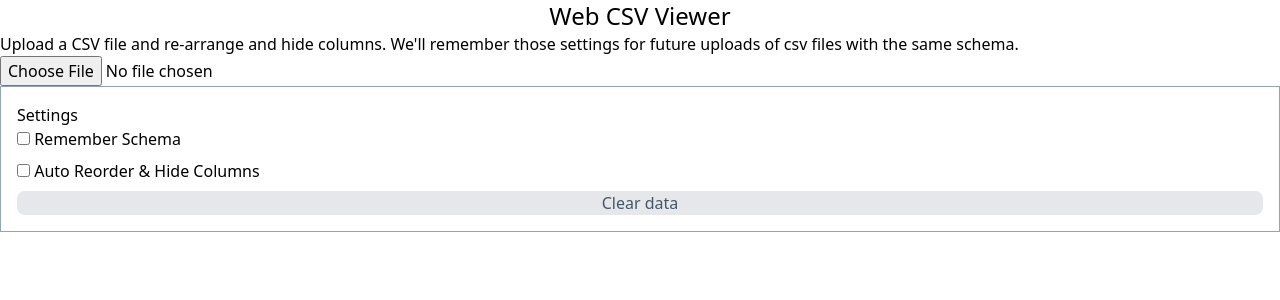
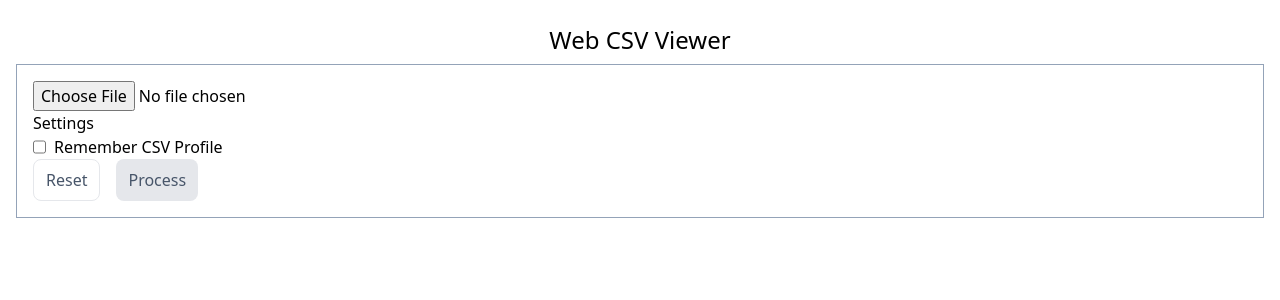
Before and after one commit to imarrsh/web-csv-viewer, a React (Vite) app: page / in a window 1280 px wide. Shown: the top 300 px of the page. Built offline with nearby package versions, Linux system fonts and the light colour scheme.

Commit message:
refactor form elements and handling - extract Viewer - clear data

```diff
--- a/src/App.tsx
+++ b/src/App.tsx
@@ -1,39 +1,14 @@
-import type { ParseError, ParseMeta, ParseResult } from 'papaparse';
-import { useState } from 'react';
-import FileInput from '~/components/FileInput';
-import Settings from '~/components/Settings';
-import Sheet from '~/components/Sheet';
-import { CsvRow } from '~/data/types';
+import Viewer from './components/Viewer';
 
 function App() {
-	const [data, setData] = useState<CsvRow[]>([]);
-	const [errors, setErrors] = useState<ParseError[]>([]);
-	const [meta, setMeta] = useState<ParseMeta>();
-
-	const handleFileLoaded = (data: ParseResult<unknown>) => {
-		const { data: rows, meta, errors } = data;
-
-		setData(rows as CsvRow[]);
-		setMeta(meta);
-		setErrors(errors);
-	};
-
-	const clear = () => {
-		setData([]);
-		setMeta(undefined);
-		setErrors([]);
-	};
-
 	return (
-		<div>
-			<h1 className="text-center text-2xl">Web CSV Viewer</h1>
-			<p>
+		<div className="p-4">
+			<h1 className="text-center text-2xl m-2">Web CSV Viewer</h1>
+			{/* <p className="mb-4">
 				Upload a CSV file and re-arrange and hide columns. We'll remember those settings for future uploads of csv files
 				with the same schema.
-			</p>
-			<FileInput onFileLoaded={handleFileLoaded} />
-			<Settings onClear={clear} />
-			{data && data.length > 0 && meta && meta?.fields && <Sheet data={data} columns={meta?.fields} />}
+			</p> */}
+			<Viewer />
 		</div>
 	);
 }
--- /dev/null
+++ b/src/components/Form/CsvInput.tsx
@@ -0,0 +1,30 @@
+import { parse, ParseResult } from 'papaparse';
+import TextFileInput, { FileMeta } from './TextFileInput';
+
+interface CsvInputProps {
+	onValueParsed?: (parseResult: ParseResult<unknown> & { fileMeta?: FileMeta }) => void;
+}
+
+const CsvInput = ({ onValueParsed }: CsvInputProps) => {
+	const processCsv = (csv: string) => {
+		try {
+			return parse(csv, {
+				header: true,
+				skipEmptyLines: true,
+			});
+		} catch (ex) {
+			console.error(`Couldn't parse csv`, ex);
+		}
+	};
+
+	const handleChange = ({ value, meta }: { value: string; meta?: FileMeta }) => {
+		const csv = processCsv(value);
+		if (csv) {
+			onValueParsed?.({ ...csv, fileMeta: meta });
+		}
+	};
+
+	return <TextFileInput onChangeValue={handleChange} />;
+};
+
+export default CsvInput;
--- /dev/null
+++ b/src/components/Form/Settings.tsx
@@ -0,0 +1,78 @@
+import { ChangeEvent, useState } from 'react';
+import { AppSettings } from '~/data/types';
+
+interface SettingsProps {
+	settings?: AppSettings;
+}
+
+const Settings = ({ settings }: SettingsProps) => {
+	const [remember, setRemember] = useState(false);
+	const [rememberHidden, setRememberHidden] = useState(false);
+	const [rememberSort, setRememberSort] = useState(false);
+
+	const handleRememberChange = (e: ChangeEvent<HTMLInputElement>) => {
+		if (e.target.checked) {
+			setRemember(true);
+		} else {
+			[setRemember, setRememberHidden, setRememberSort].forEach((set) => set(false));
+		}
+	};
+
+	return (
+		<>
+			<div>
+				<h2>Settings</h2>
+			</div>
+			<div className="flex flex-col gap-2">
+				<label className="flex gap-2" htmlFor="remember-schema">
+					<input
+						type="checkbox"
+						name="remember-schema"
+						id="remember-schema"
+						checked={remember}
+						onChange={handleRememberChange}
+					/>
+					<span>Remember CSV Profile</span>
+				</label>
+				{remember && (
+					<>
+						<label className="flex flex-col" htmlFor="profile-name">
+							<span>Profile Name</span>
+							<input
+								className="border border-gray-500 rounded-md px-3 py-2"
+								disabled={!remember}
+								id="profile-name"
+								name="profile-name"
+								type="text"
+							/>
+						</label>
+						<label className="flex gap-2" htmlFor="remember-hidden">
+							<input
+								type="checkbox"
+								name="remember-hidden"
+								id="remember-hidden"
+								disabled={!remember}
+								checked={rememberHidden}
+								onChange={(e) => setRememberHidden(e.target.checked)}
+							/>
+							<span>Remember Hidden Columns</span>
+						</label>
+						<label className="flex gap-2" htmlFor="remember-sort">
+							<input
+								type="checkbox"
+								name="remember-sort"
+								id="remember-sort"
+								disabled={!remember}
+								checked={rememberSort}
+								onChange={(e) => setRememberSort(e.target.checked)}
+							/>
+							<span>Remember Column Sort</span>
+						</label>
+					</>
+				)}
+			</div>
+		</>
+	);
+};
+
+export default Settings;
--- /dev/null
+++ b/src/components/Form/TextFileInput.tsx
@@ -0,0 +1,53 @@
+const getFileMetadata = (file: File) => {
+	const { name, size, lastModified, type } = file;
+	return {
+		name,
+		size,
+		lastModified,
+		type,
+	};
+};
+
+export type FileMeta = ReturnType<typeof getFileMetadata>;
+
+interface TextFileInputProps {
+	onChangeValue?: (changeResult: { value: string; meta?: FileMeta }) => void;
+}
+
+const TextFileInput = ({ onChangeValue }: TextFileInputProps) => {
+	const handleReadText = (file: File) => {
+		const reader = new FileReader();
+
+		reader.onload = (e) => {
+			// assume string for now, since we're working with csv
+			const csv = e.target?.result as string;
+			if (csv) {
+				console.log(file);
+				onChangeValue?.({ value: csv, meta: getFileMetadata(file) });
+			}
+		};
+
+		reader.readAsText(file);
+	};
+
+	return (
+		<input
+			type="file"
+			accept=".csv"
+			onChange={(e) => {
+				const { files } = e.target;
+				const file = files?.[0];
+
+				if (file) {
+					const { type } = file;
+
+					if (type === 'text/csv') {
+						handleReadText(file);
+					}
+				}
+			}}
+		/>
+	);
+};
+
+export default TextFileInput;
--- /dev/null
+++ b/src/components/Form/index.tsx
@@ -0,0 +1,70 @@
+import { ParseResult } from 'papaparse';
+import { FormEvent, useState } from 'react';
+import { CsvRow } from '~/data/types';
+import CsvInput from './CsvInput';
+import Settings from './Settings';
+import { FileMeta } from './TextFileInput';
+
+export interface SubmitData {
+	csv: {
+		data: CsvRow[];
+		fieldList: string[];
+		fileMeta?: FileMeta;
+	};
+	settings?: {
+		profileName?: string;
+		rememberProfile?: boolean;
+		rememberHidden?: boolean;
+		rememberSort?: boolean;
+	};
+}
+
+interface FormProps {
+	onSubmit?: (submitData: SubmitData) => void;
+}
+
+const Form = ({ onSubmit }: FormProps) => {
+	const [data, setData] = useState<CsvRow[]>([]);
+	const [fieldList, setFieldList] = useState<string[]>([]);
+	const [fileMeta, setFileMeta] = useState<FileMeta>();
+
+	const handleParsedResult = (result: ParseResult<unknown> & { fileMeta?: FileMeta }) => {
+		if (result) {
+			const { data: rows, meta, fileMeta } = result;
+
+			setData(rows as CsvRow[]);
+			setFieldList(meta?.fields ?? []);
+			setFileMeta(fileMeta);
+		}
+	};
+
+	const handleSubmit = (e: FormEvent<HTMLFormElement>) => {
+		e.preventDefault();
+
+		onSubmit?.({
+			csv: {
+				data,
+				fieldList,
+				fileMeta,
+			},
+			settings: {},
+		});
+	};
+
+	return (
+		<form className="border border-slate-400 p-4" onSubmit={handleSubmit}>
+			<CsvInput onValueParsed={handleParsedResult} />
+			<Settings />
+			<div className="flex gap-4">
+				<button className="border border-gray-200 text-slate-600 rounded-lg px-3 py-2 items-center" type="reset">
+					Reset
+				</button>
+				<button className="bg-gray-200 text-slate-600 rounded-lg px-3 py-2 items-center" type="submit">
+					Process
+				</button>
+			</div>
+		</form>
+	);
+};
+
+export default Form;
--- a/src/components/Settings/index.tsx
+++ /dev/null
@@ -1,30 +0,0 @@
-import { AppSettings } from '~/data/types';
-
-interface SettingsProps {
-	settings?: AppSettings;
-	onClear: () => void;
-}
-
-const Settings = ({ settings, onClear }: SettingsProps) => {
-	return (
-		<article className="border border-slate-400 p-4">
-			<div>
-				<h2>Settings</h2>
-			</div>
-			<div className="flex flex-col gap-2">
-				<label htmlFor="remember-schema">
-					<input type="checkbox" name="remember-schema" id="remember-schema" /> Remember Schema
-				</label>
-				<label htmlFor="auto-reorder">
-					<input type="checkbox" name="auto-reorder" id="auto-reorder" /> Auto Reorder & Hide Columns
-				</label>
-				<button
-				className="bg-gray-200 text-slate-600 rounded-lg" type="button" onClick={onClear}>
-					Clear data
-				</button>
-			</div>
-		</article>
-	);
-};
-
-export default Settings;
--- a/src/components/Sheet/index.tsx
+++ b/src/components/Sheet/index.tsx
@@ -15,9 +15,11 @@ const generateColumnsFromFieldList = (columns: string[]): ColumnDef<CsvRow>[] =>
 interface SheetProps {
 	data: CsvRow[];
 	columns: string[];
+	title?: string;
+	onClear?: () => void;
 }
 
-const Sheet = ({ data, columns }: SheetProps) => {
+const Sheet = ({ data, columns, title, onClear }: SheetProps) => {
 	const columns_ = useMemo(() => generateColumnsFromFieldList(columns), [columns]);
 	const [columnVisibility, setColumnVisibility] = useState<VisibilityState>({});
 
@@ -37,7 +39,16 @@ const Sheet = ({ data, columns }: SheetProps) => {
 	});
 
 	return (
-		<div className="flex overflow-x-scroll w-full ">
+		<>
+			<div className="flex items-center">
+				<button type="button" onClick={onClear}>
+					Clear
+				</button>
+				<div className="flex-grow" />
+				{title && <h2 className="text-center text-gray-400">{title}</h2>}
+				<div className="flex-grow" />
+			</div>
+			<div className="flex overflow-x-scroll w-full">
 				<table className="table-auto">
 					<thead>
 						{table.getHeaderGroups().map((hg) => (
@@ -75,6 +86,7 @@ const Sheet = ({ data, columns }: SheetProps) => {
 					))}
 				</aside>
 			</div>
+		</>
 	);
 };
 
--- /dev/null
+++ b/src/components/Viewer/index.tsx
@@ -0,0 +1,35 @@
+import { useState } from 'react';
+import Form, { SubmitData } from '~/components/Form';
+import { FileMeta } from '~/components/Form/TextFileInput';
+import Sheet from '~/components/Sheet';
+import { CsvRow } from '~/data/types';
+
+const Viewer = () => {
+	const [data, setData] = useState<CsvRow[]>([]);
+	const [columns, setColumns] = useState<string[]>([]);
+	const [fileInfo, setFileInfo] = useState<FileMeta>();
+
+	const clearData = () => {
+		setData([]);
+		setColumns([]);
+	};
+
+	const handleSubmit = (data: SubmitData) => {
+		const { data: rows, fieldList, fileMeta } = data.csv;
+		setData(rows);
+		setColumns(fieldList);
+		setFileInfo(fileMeta);
+	};
+
+	return (
+		<div>
+			{data && data.length > 0 && columns && columns.length > 0 ? (
+				<Sheet data={data} columns={columns} title={fileInfo?.name} onClear={clearData} />
+			) : (
+				<Form onSubmit={handleSubmit} />
+			)}
+		</div>
+	);
+};
+
+export default Viewer;
```
Also changed, not shown: src/components/FileInput/index.tsx (deleted, +0 -56 lines), src/data/types.ts (+4 -4 lines). Lines whose indentation alone changed are shown as unchanged.
